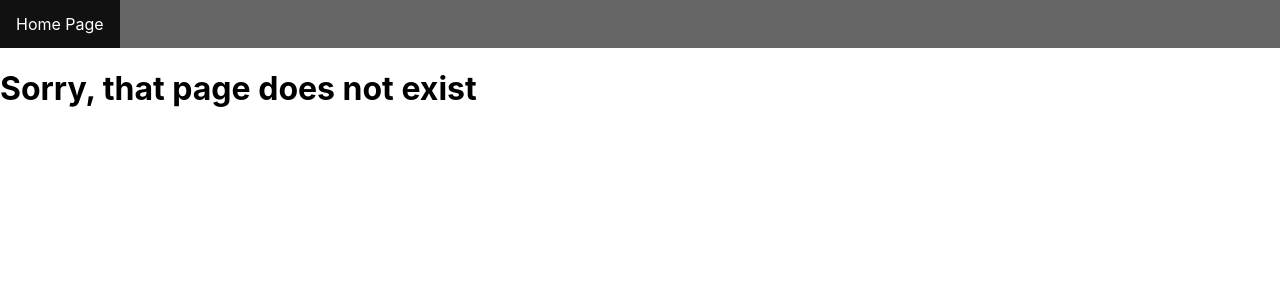
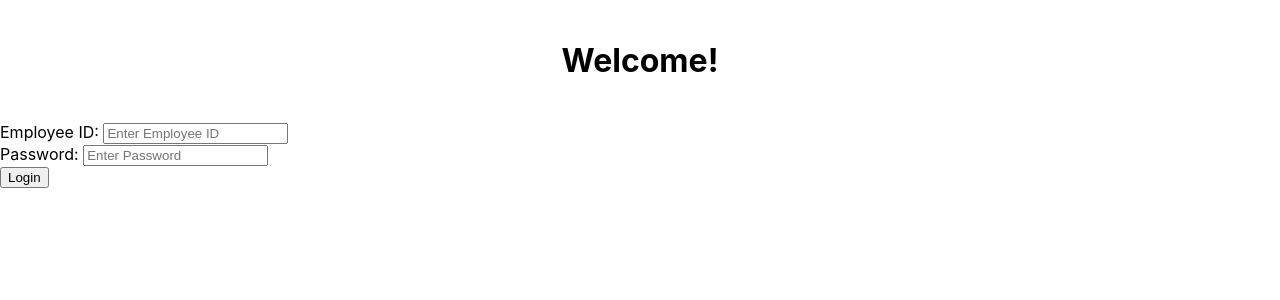
Before and after one commit to tedbeast/capstone-frontend, a React (Create React App) app: page /login in a window 1280 px wide. Shown: the top 300 px of the page. Built offline with nearby package versions, Linux system fonts and the light colour scheme.

Commit message:
Added employeeid/paswrd login function; changed Welcome to Homepage; Added WelcomeLoggedInUser/Landing Page

```diff
--- a/package.json
+++ b/package.json
@@ -12,7 +12,7 @@
     "@types/react-dom": "^18.2.22",
     "react": "^18.2.0",
     "react-dom": "^18.2.0",
-    "react-router-dom": "^6.22.3",
+    "react-router-dom": "^5.2.0",
     "react-scripts": "5.0.1",
     "typescript": "^4.9.5",
     "web-vitals": "^2.1.4"
@@ -40,5 +40,8 @@
       "last 1 firefox version",
       "last 1 safari version"
     ]
+  },
+  "devDependencies": {
+    "@types/react-router-dom": "^5.3.3"
   }
 }
--- a/src/App.tsx
+++ b/src/App.tsx
@@ -1,21 +1,16 @@
-import React from "react";
-import logo from "./logo.svg";
-import "./App.css";
-import { PageNotFoundPage } from "./Pages/PageNotFound";
-import { WelcomePage } from "./Pages/WelcomePage";
-import { NavigationBar } from "./Components/NavigationBar";
-import { BrowserRouter, Route, Routes } from "react-router-dom";
+import React from 'react';
+import logo from './logo.svg';
+import './App.css';
+import { BrowserRouter, Route } from 'react-router-dom';
+import { LoginPage } from './pages/LoginPage'
+import { Homepage } from './pages/Homepage'
 
 function App() {
   return (
     <>
     <BrowserRouter>
-    <NavigationBar></NavigationBar>
-      <Routes>
-        <Route path="home" element={<WelcomePage></WelcomePage>}></Route>
-        <Route path="/" element={<WelcomePage></WelcomePage>}></Route>
-        <Route path="*" element={<PageNotFoundPage></PageNotFoundPage>}></Route>
-      </Routes>
+      <Route path="" component={Homepage} />
+      <Route path="/login" component={LoginPage} />
     </BrowserRouter>
     </>
   );
--- a/src/Pages/WelcomePage.tsx
+++ /dev/null
@@ -1,8 +0,0 @@
-import React from "react";
-import { Welcome } from "../Components/Welcome";
-
-export function WelcomePage() {
-    return (<>
-    <Welcome></Welcome>
-    </>)
-}
--- /dev/null
+++ b/src/components/Login.tsx
@@ -0,0 +1,61 @@
+import React, { useState } from 'react';
+import { useHistory } from 'react-router-dom';
+import { WelcomeLoggedInUser } from '../pages/WelcomeLoggedInUser';
+
+interface LoginProps {
+onLogin: () => void;
+}
+export const Login: React.FC<LoginProps> = ({ onLogin }) => {
+const [loggedIn, setLoggedIn] = useState(false);
+const history = useHistory();
+
+const getCredentials = async (event: React.FormEvent<HTMLFormElement>) => {
+    event.preventDefault();
+    let getEmployeeID = (document.getElementById('employeeID') as
+    HTMLInputElement).value;
+    let getPassword = (document.getElementById('password') as HTMLInputElement).value;
+
+    try {
+        const response = await fetch('http://localhost:3000/login', {
+            method: 'POST',
+            headers: {
+                'Content-Type': 'application/json',
+            },
+            body: JSON.stringify({ employeeID: getEmployeeID, password:
+            getPassword }),
+        });
+        const data = await response.json();
+        if (response.ok) {
+        const data = await response.text();
+        console.log("Login successful: ", data);
+            setLoggedIn(true);
+            onLogin(); //Call the onLogin function passed as prop
+            history.push('/welcome');
+            } else {
+                console.error('Login failed: ', response.statusText);
+        }
+    } catch (error) {
+        console.error('Error:', error);
+    }
+    console.log(getEmployeeID, getPassword);
+};
+
+return (
+    loggedIn ? (
+        <WelcomeLoggedInUser />
+    ) : (
+        <form onSubmit={getCredentials}>
+            <div>
+                <label>Employee ID: </label><input type="text"
+                name="employeeID" placeholder="Enter Employee ID"
+                id="employeeID" />
+            </div>
+            <div>
+                <label>Password: </label><input type="password"
+                name="password" placeholder="Enter Password" id="password" />
+            </div>
+            <button type="submit">Login</button>
+        </form>
+    )
+);
+};
--- a/src/Components/NavigationBar.tsx
+++ b/src/components/NavigationBar.tsx
@@ -1,6 +1,6 @@
 import React from "react";
 import { Link } from "react-router-dom";
-import './Nav.css';
+import '../components/Nav.css';
 
 export function NavigationBar() {
     return (<>
--- a/src/Components/Welcome.tsx
+++ b/src/pages/Homepage.tsx
@@ -1,6 +1,6 @@
 import React from "react";
 
-export function Welcome() {
+export function Homepage() {
     return (<>
     <h1 style={{padding:20, textAlign:"center"}}>Welcome!</h1>
     </>)
--- /dev/null
+++ b/src/pages/LoginPage.tsx
@@ -0,0 +1,16 @@
+import React from "react";
+import { Login } from "../components/Login";
+
+export function LoginPage() {
+    const handleLogin = () =>{
+    console.log("User logged in.");
+    };
+
+    return(
+        <>
+        <Login onLogin={handleLogin}></Login>
+
+        </>
+
+    );
+};
--- a/src/Pages/PageNotFound.tsx
+++ b/src/pages/PageNotFound.tsx
@@ -1,4 +1,5 @@
 import React from "react";
+
 export function PageNotFoundPage(){
     return (<>
     <h1>Sorry, that page does not exist</h1></>)
--- /dev/null
+++ b/src/pages/WelcomeLoggedInUser.tsx
@@ -0,0 +1,23 @@
+import React, { useState } from 'react';
+import { Login } from "../components/Login";
+
+export function WelcomeLoggedInUser() {
+    const [isLoggedIn, setIsLoggedIn] = useState(false);
+
+    const handleLogin = () => {
+        setIsLoggedIn(true);
+    };
+
+    return (
+        <>
+            {isLoggedIn ? (
+                <>
+                    <h1>Welcome user!</h1>
+                    {/* Any other content for the welcome page */}
+                </>
+            ) : (
+                <Login onLogin={handleLogin} />
+            )}
+        </>
+    );
+}
```
Also changed, not shown: src/components/Nav.css (renamed from src/Components/Nav.css), 1 other file (tests, documents, lock files or other folders).
